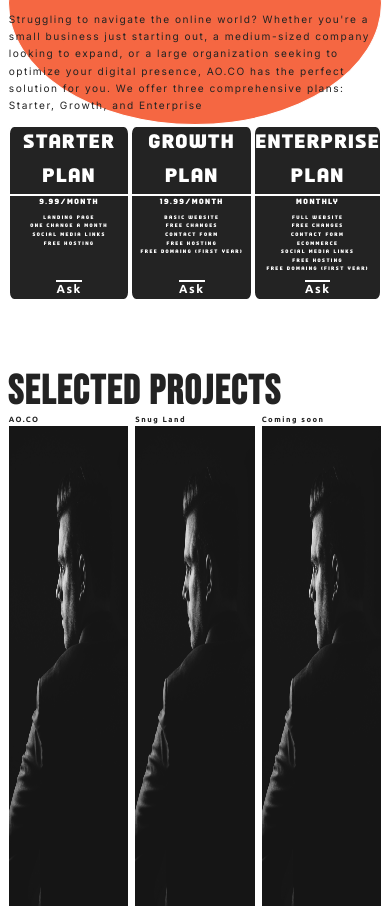
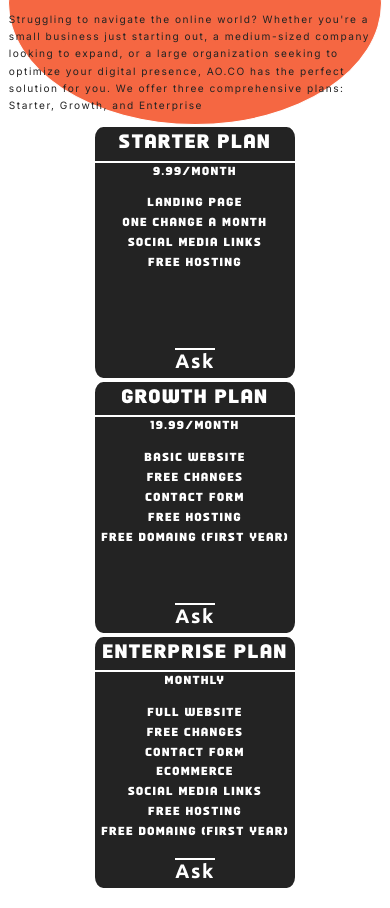
Before and after one commit to paulong/aoco, a Next.js app: page / in a window 390 px wide. Shown: the part 2200-3108 px from the top of the page. Built offline with nearby package versions, Linux system fonts and the light colour scheme.

Commit message:
Fixed [responsive v2]

```diff
--- a/styles/page.module.css
+++ b/styles/page.module.css
@@ -584,12 +584,35 @@ margin: 5%;
 
   .tecno img{
 
-    height: 38%;
+    height: 35%;
     width: 45%;
+  }
+
+  .Exitos {
+    width: 200px;
+    font-size: var(--font-size-SH);
   }
 
   .Exitos h1{
     font-size: calc( var(--font-size-H));
 
   }
+
+  .Exitos h2{
+    font-size: var(--font-size-SH);
+  }
+
+
+
+  .ContainerExitos{
+
+    display: grid;
+    grid-template-columns: 1fr;
+   justify-items: center;
+    justify-content: center;
+  }
+
+  .buyButtom{
+    font-size: var(--font-size-H);
+  }
 }
```
